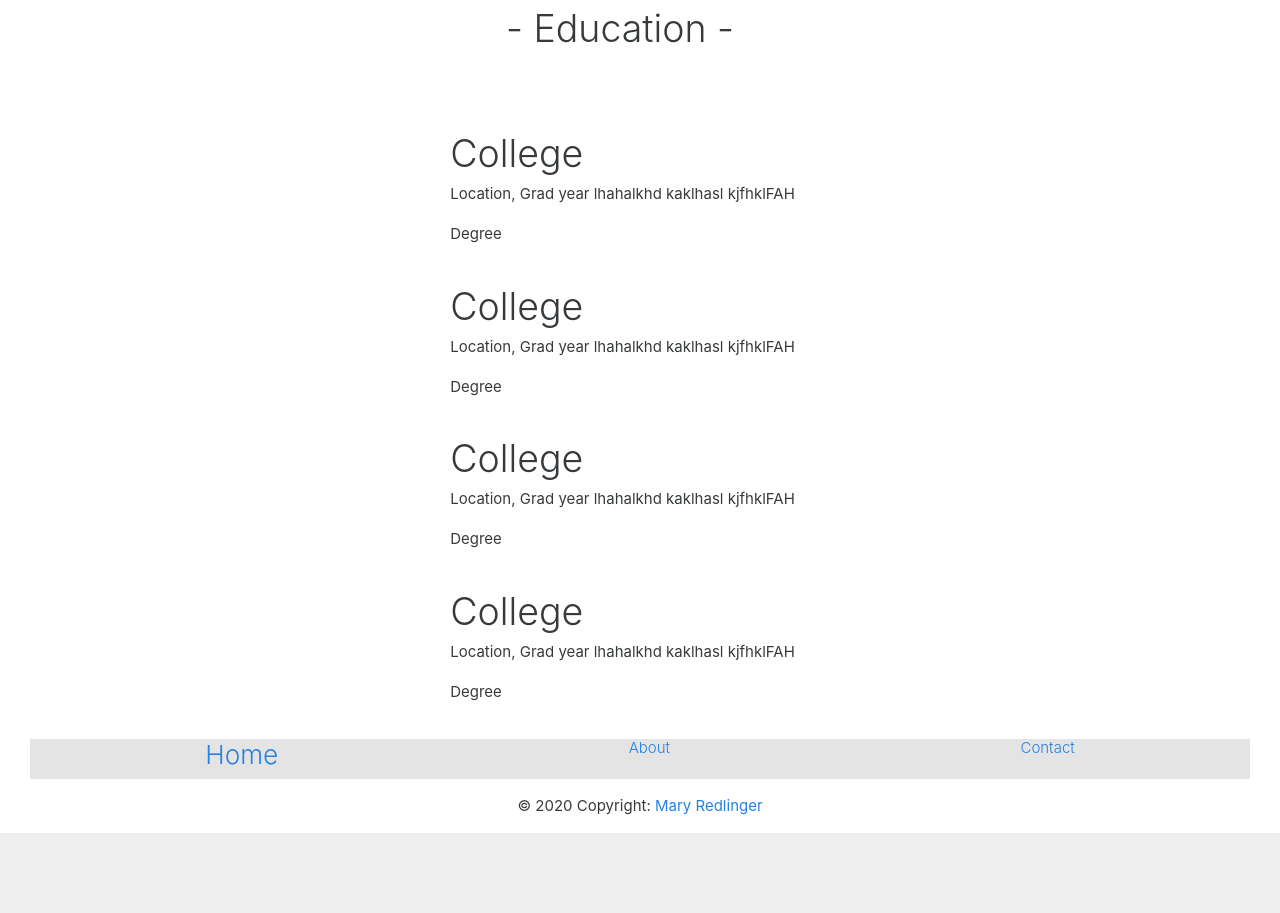
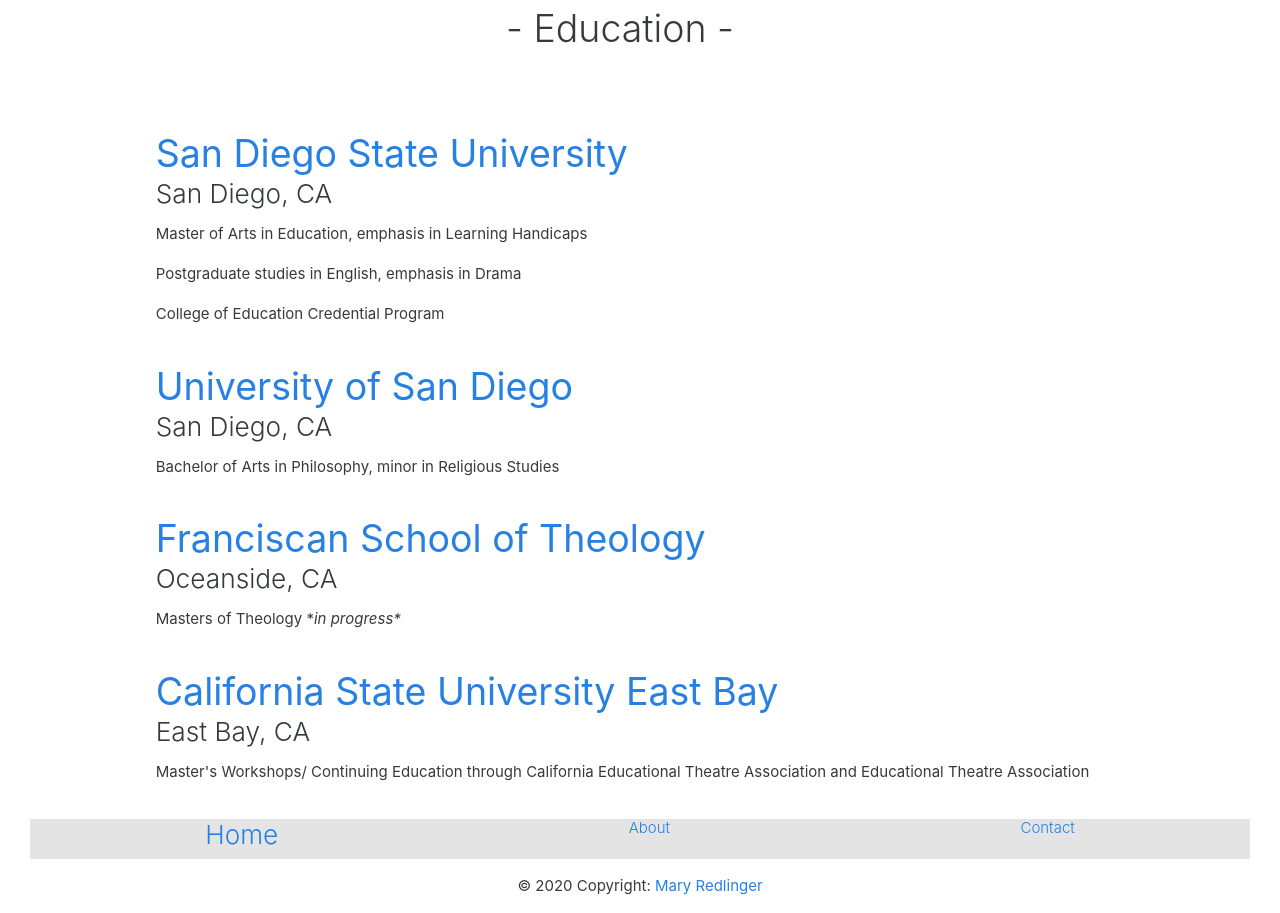
Before and after one commit to maryredlinger/joe-b-site, a React (Create React App) app: page /about in a window 1280 px wide. Shown: the part 720-1633 px from the top of the page. Before the commit the page ends 1553 px from the top, so only its background shows below. Built offline with nearby package versions, Linux system fonts and the light colour scheme.

Commit message:
links to college

```diff
--- a/src/pages/About.js
+++ b/src/pages/About.js
@@ -24,21 +24,24 @@
             <h1 className="ed">- Education -</h1>
             <div className="edContainer">
                 <div className="schoolContainer">
-                    <h1 className="item">College</h1>
-                    <p className="item">Location, Grad year lhahalkhd kaklhasl kjfhklFAH</p>
-                    <p className="item">Degree</p>
+                    <h1 className="item"><a href="https://www.sdsu.edu/"><b>San Diego State University</b></a></h1>
+                    <h3 className="item">San Diego, CA</h3>
+                    <p className="item">Master of Arts in Education, emphasis in Learning Handicaps</p>
+                    <p className="item"> Postgraduate studies in English, emphasis in Drama</p>
+                    <p className="item">College of Education Credential Program</p>
+
                 <br/>
-                    <h1 className="item">College</h1>
-                    <p className="item">Location, Grad year lhahalkhd kaklhasl kjfhklFAH</p>
-                    <p className="item">Degree</p>
+                    <h1 className="item"><a href="https://www.sandiego.edu/"><b>University of San Diego</b></a></h1>
+                    <h3 className="item">San Diego, CA</h3>
+                    <p className="item">Bachelor of Arts in Philosophy, minor in Religious Studies</p>
                 < br/>
-                    <h1 className="item">College</h1>
-                    <p className="item">Location, Grad year lhahalkhd kaklhasl kjfhklFAH</p>
-                    <p className="item">Degree</p>
+                    <h1 className="item"><a href="https://www.fst.edu/"><b>Franciscan School of Theology</b></a></h1>
+                    <h3 className="item">Oceanside, CA</h3>
+                    <p className="item">Masters of Theology *<i> in progress*</i></p>
                 < br/>
-                    <h1 className="item">College</h1>
-                    <p className="item">Location, Grad year lhahalkhd kaklhasl kjfhklFAH</p>
-                    <p className="item">Degree</p>
+                    <h1 className="item"><a href="https://www.csueastbay.edu/"><b>California State University East Bay</b></a></h1>
+                    <h3 className="item">East Bay, CA</h3>
+                    <p className="item">Master's Workshops/ Continuing Education through California Educational Theatre Association and Educational Theatre Association</p>
                 </div>
             </div>
         </div>
--- a/src/styles/About.css
+++ b/src/styles/About.css
@@ -30,6 +30,7 @@
 
 .schoolContainer {
     width: auto;
+
 }
 
 .item {
@@ -40,6 +41,7 @@
     flex-wrap: wrap;
     padding-top: 5px;
     padding-bottom: 5px;
+    width: 100%;
 }
 
 .ed {
```
